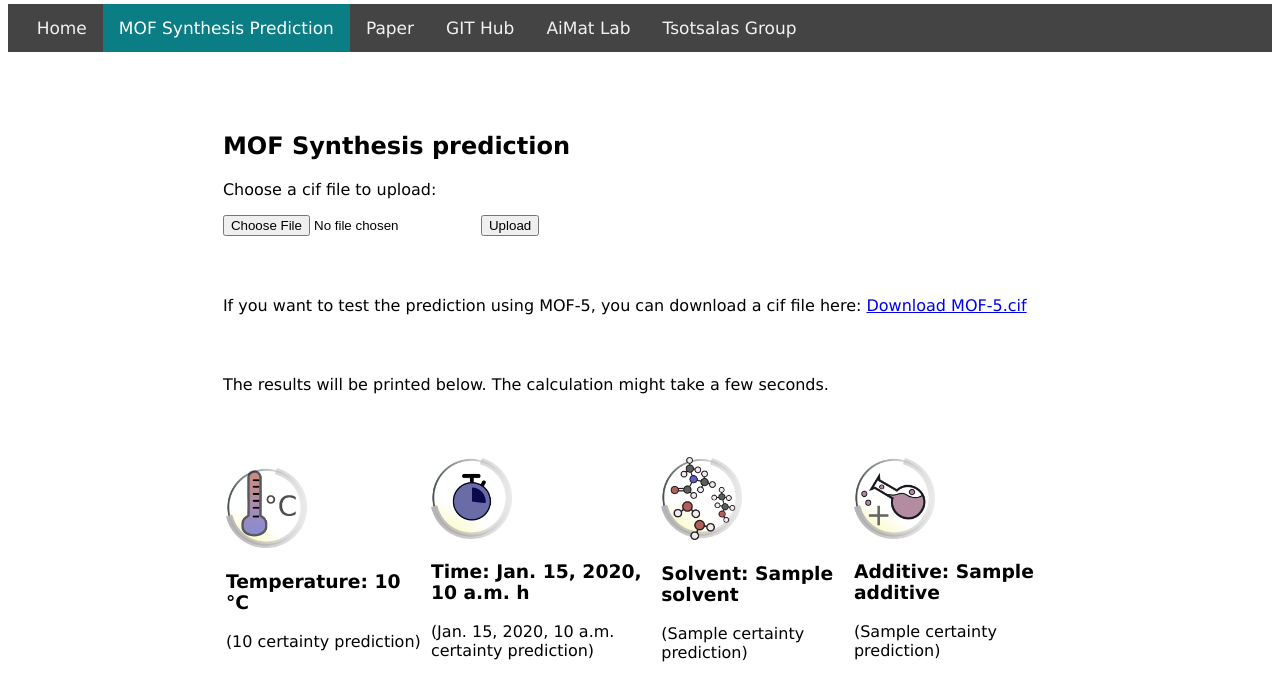
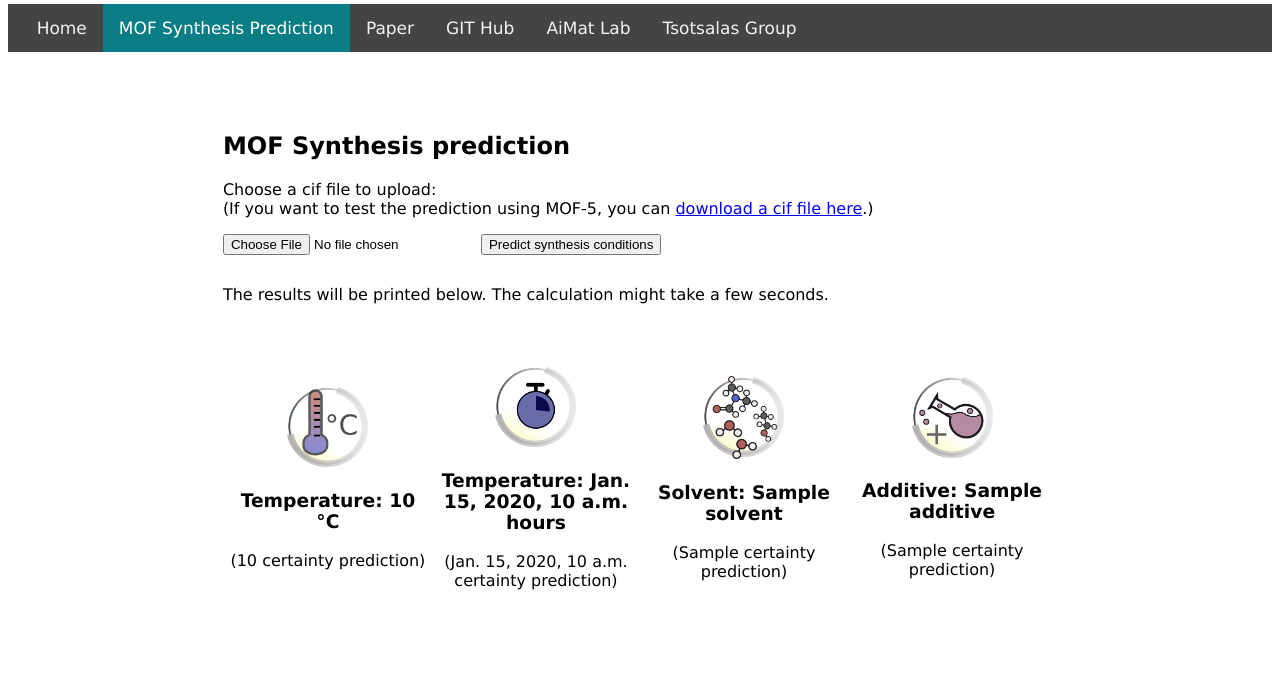
Before and after one commit to aimat-lab/MOF_web_interface, a Django app: template test_ai/templates/test_ai/upload.html in a window 1280 px wide. Shown: the part 165-838 px from the top of the page. After the commit the page ends 755 px from the top, so only its background shows below. Run offline with Django 3.2, Linux system fonts and the light colour scheme; the template is opened without the code that fills it: most values are stand-ins (such as "Sample title", 1, 10 or a date in 2020).

Commit message:
update prediction page

```diff
--- a/test_ai/templates/test_ai/upload.html
+++ b/test_ai/templates/test_ai/upload.html
@@ -24,62 +24,61 @@
 
         <div class="center">
             <h2>MOF Synthesis prediction</h2>
-            <p>Choose a cif file to upload:</p>
+	    <p>Choose a cif file to upload:<br>
+            (If you want to test the prediction using MOF-5, you can <a href="{% static 'test_ai/EDUSIF_clean.cif' %}" download="">download a cif file here</a>.)
+	    </p>
             <form method="post" enctype="multipart/form-data">
                 {% csrf_token %}
                 <input type="file" name="document">
-                <button type="submit">Upload</button>
+                <button type="submit">Predict synthesis conditions</button>
             </form>
-            <div style="height: 60px"></div>
-            If you want to test the prediction using MOF-5, you can download a cif file here: <a href="{% static 'test_ai/EDUSIF_clean.cif' %}" download="">Download MOF-5.cif</a>
-            <div style="height: 60px"></div>
+            <div style="height: 30px"></div>
             The results will be printed below. The calculation might take a few seconds.
             <div style="height: 60px"></div>
-	    <table><tr>
-		<td>
+	    <table><tr style="padding-bottom:30px">
+		<td style="width:25%">
                 {% if temperature %}
-	    	    <div style="display:inline-block;vertical-align:top">
+	    	    <div style="display:block;vertical-align:top;text-align:center">
                         <img src="{% static 'test_ai/icon_temperature.png' %}" alt="icon temperature" width="81">
-                    </div>
-		    <div style="display:inline-block;vertical-align:top" >
-	    		<h3>Temperature: {{ temperature }} °C </h3>
-	    		({{ temperature_cert }} certainty prediction)
+			<h3>Temperature: {{ temperature }} °C </h3>
+			{% if temperature_cert %} ({{ temperature_cert }} certainty prediction) {% endif %}
 		    </div>
                 {% endif %}
 	    	</td>
-		<td>
+		<td style="width:25%">
                 {% if time %}
-	    	    <div style="display:inline-block;vertical-align:top">
+	    	    <div style="display:block;vertical-align:top;text-align:center">
                         <img src="{% static 'test_ai/icon_time.png' %}" alt="icon time" width="81">
-                    </div>
-		    <div style="display:inline-block;vertical-align:top" >
-	    		<h3>Time: {{ time }} h </h3>
-	    		({{ time_cert }} certainty prediction)
+			<h3>Temperature: {{ time }} hours </h3>
+			{% if time_cert %} ({{ time_cert }} certainty prediction) {% endif %}
 		    </div>
                 {% endif %}
 	    	</td>
-		<td>
+		<td style="width:25%">
                 {% if solvent %}
-	    	    <div style="display:inline-block;vertical-align:top">
+	    	    <div style="display:block;vertical-align:top;text-align:center">
                         <img src="{% static 'test_ai/icon_solvent.png' %}" alt="icon solvent" width="81">
-                    </div>
-		    <div style="display:inline-block;vertical-align:top" >
-	    		<h3>Solvent: {{ solvent }} </h3>
-	    		({{ solvent_cert }} certainty prediction)
+			<h3>Solvent: {{ solvent }} </h3>
+			{% if solvent_cert %} ({{ solvent_cert }} certainty prediction) {% endif %}
 		    </div>
                 {% endif %}
 	    	</td>
-		<td>
+		<td style="width:25%">
                 {% if additive %}
-	    	    <div style="display:inline-block;vertical-align:top">
+	    	    <div style="display:block;vertical-align:top;text-align:center">
                         <img src="{% static 'test_ai/icon_additive.png' %}" alt="icon additive" width="81">
-                    </div>
-		    <div style="display:inline-block;vertical-align:top" >
-	    		<h3>Additive: {{ additive }} </h3>
-	    		({{ additive_cert }} certainty prediction)
+			<h3>Additive: {{ additive }} </h3>
+			{% if additive_cert %} ({{ additive_cert }} certainty prediction) {% endif %}
 		    </div>
                 {% endif %}
 	    	</td>
+	    </tr>
+	    <tr>
+		<td colspan="4" style="width:100%;padding-top:20px">
+		{% if predictions %}
+		The certainty of the prediction was based on the agreement/disagreement between 10 different models trained on different subsets of the dataset. For comparably high agreement, the prediction certainty is high, for medium agreement the prediction uncertainty increases, and for rather low agreement, we have to assume that the uploaded MOF is very different from the MOFs in the dataset, leading to a relatively high prediction uncertainty.
+		{% endif %}
+		</td>
 	    </tr></table>
         </div>
     </body>
--- a/test_ai/views.py
+++ b/test_ai/views.py
@@ -39,6 +39,6 @@ def upload(request):
             print(str(e))
             print("The AI threw an error!")
             result = {'file_content': "ERROR", 'predictions': "ERROR", 'temperature': "ERROR",
-                    'time': "ERROR", 'solvent': "ERROR", 'additive': "ERROR", 'temperature_cert': 'ERROR', 'solvent_cert': 'ERROR', 'additive_cert': 'ERROR', 'time_cert': 'ERROR'}
+                    'time': "ERROR", 'solvent': "ERROR", 'additive': "ERROR"}
 
     return render(request, 'test_ai/upload.html', result)
```
